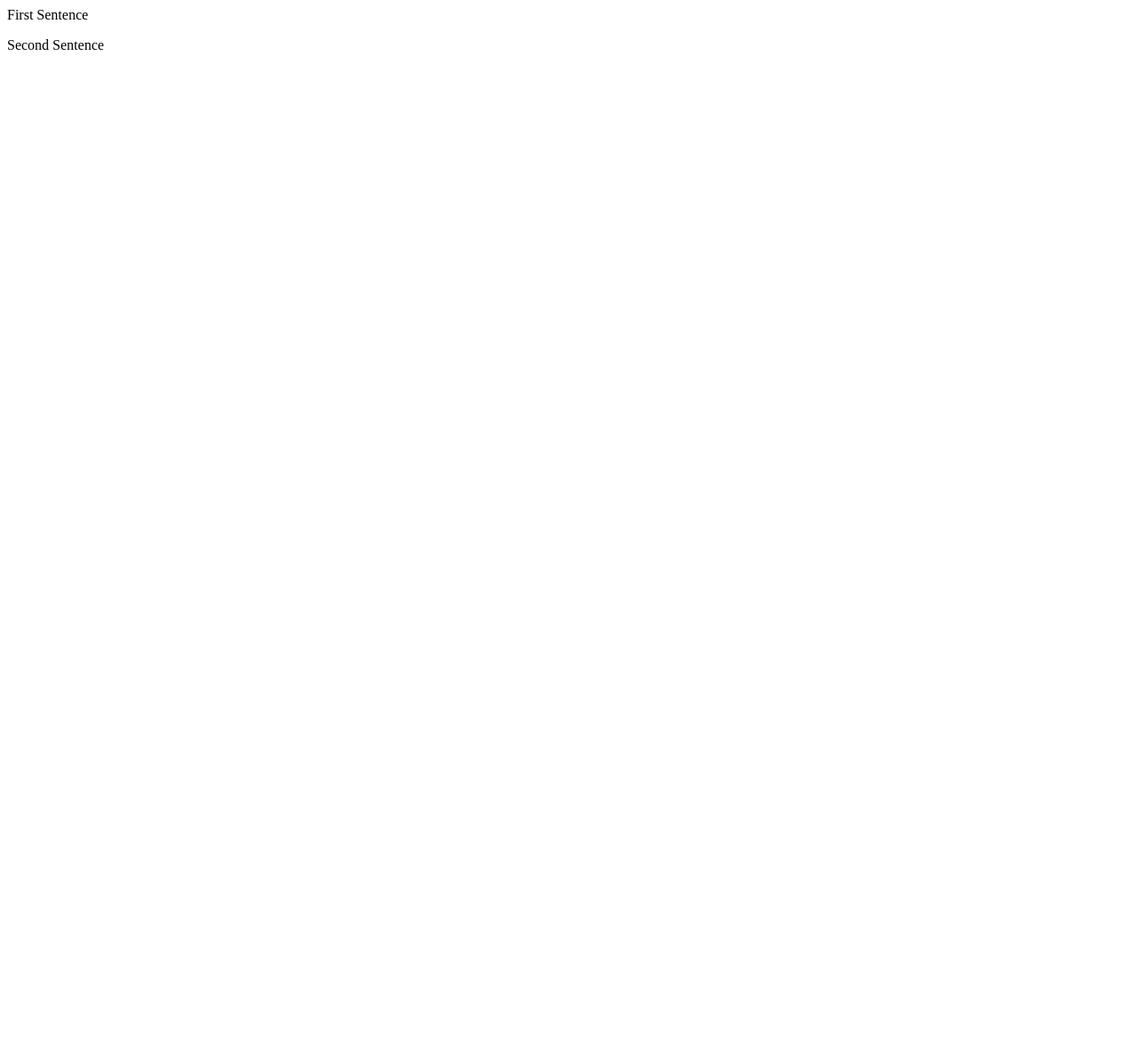
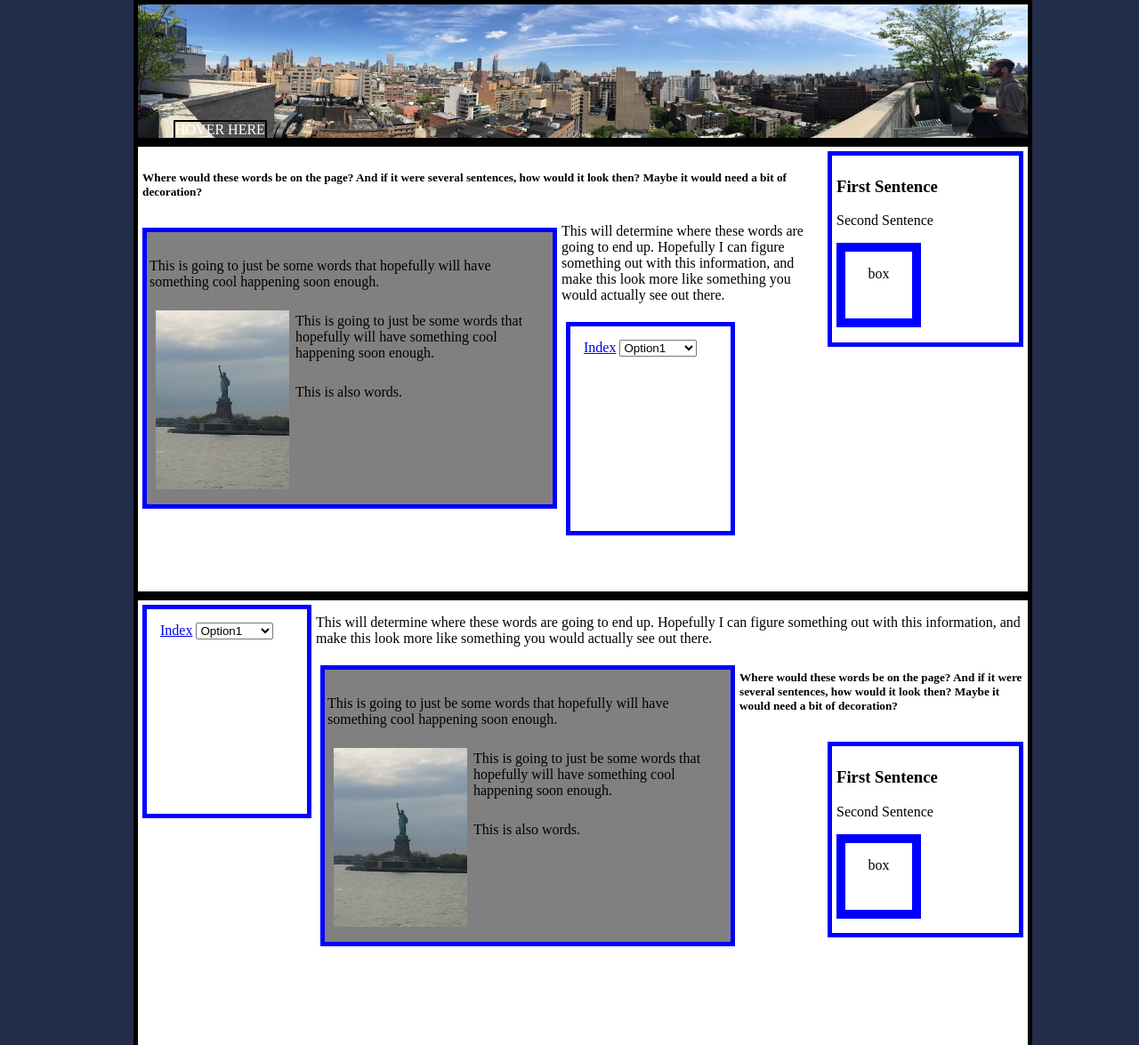
Before and after one commit to sunnyfairly/practice, a plain HTML site: page index.html in a window 1280 px wide. Shown: the top 1175 px of the page at 89% size. Before the commit the page ends 800 px from the top, so only its background shows below. Drawn offline with Linux system fonts and the light colour scheme.

Commit message:
first commit

```diff
--- /dev/null
+++ b/css.css
@@ -0,0 +1,138 @@
+/* Topbox stuff */
+header {
+	margin-left: 150px;
+	margin-right: 150px;
+	width: 1000px;
+	height: 150px;
+	border: 5px;
+	border-color: black;
+	border-style: solid;
+		background-position: center;
+	 	background-image: url('images/pano.JPG');
+	 	background-repeat: no-repeat;
+	 	background-size: 1000px 150px;
+	 }
+/* menu dropdown */
+.dropbox {
+	margin: 130 40 0;
+	color: white;
+	border: 2px;
+	border-style: solid;
+	border-color: black;
+	position: relative;
+	display: inline-block;
+}
+.dropbox-content {
+	width: 200px;
+	height: 200px;
+	display: block;
+	margin: 0;
+	color: black;
+	background-color: white;
+	position: absolute;
+	display: none;
+}
+.dropbox:hover .dropbox-content{
+	display: block;
+}
+
+/* body */
+body {
+      width: 100%;
+      height: 100%;
+      border: 0;
+      margin: 0;
+      padding: 0;
+      background-color: #222d4a;
+    }
+/* This contains the 3 boxes and some words */
+.div1 {
+	width:1000px;
+	height: 500px;
+	margin-left: 150;
+	margin-right: 150;
+	border: 5px;
+	border-style: solid;
+	border-color: black;
+	background-color: white;
+	}
+/* First & Second Sentence with box */
+.box1 {
+	height: 200px;
+	width: 200px;
+	margin: 5;
+	padding: 5 5;
+	border: 5px;
+	border-style: solid;
+	border-color: blue;
+	overflow: auto;
+	float: right;
+	}
+.box1a {
+	height: 75px;
+	width: 75px;
+	margin: 0;
+	padding: 0;
+	border: 10px;
+	border-style: solid;
+	border-color: blue;
+	text-align: center;
+	overflow: auto;
+	}
+/* index and dropmenu */
+.box2 {
+	width: 150px;
+	height: 200px;
+	margin: 5;
+	padding: 15 15;
+	font-style: bold;
+	border: 5px;
+	border-style: solid;
+	border-color: blue;
+	overflow: auto;
+	float: left;
+	}
+/* Some words with lady liberty */
+.words {
+	width: 450px;
+	height: 300px;
+	margin: 5;
+	padding: 3;
+	border: 5px;
+	border-style: solid;
+	border-color: blue;
+	background-color: gray;
+	overflow: auto;
+	float: left;
+	}
+.p {
+	padding-top: 10;
+}
+.img {
+	margin: 2;
+	padding: 5 5;
+	position: static;
+	float: left;
+}
+.div2 {
+	width:1000px;
+	height: 500px;
+	margin-left: 150;
+	margin-right: 150;
+	background-color: white;
+	border: 5px;
+	border-style: solid;
+	border-color: black;
+	}
+footer {
+	width: 1000px;
+	height: 150px;
+	margin-left: 150px;
+	margin-right: 150px;
+	border: 5px;
+	border-color: black;
+	border-style: solid;
+	background-image: url('images/IMG_2488.JPG');
+	background-repeat: no-repeat;
+	background-size: 1000px 150px;
+	}
--- a/index.html
+++ b/index.html
@@ -1,9 +1,79 @@
 <html>
 <head>
 	<title>Practice Site</title>
+	<link rel="stylesheet" type="text/css" href="css.css">
 </head>
+
 <body>
-	<p>First Sentence</p>
-	<p>Second Sentence</p>
+	<header>
+		<div class="dropbox">
+			<span>HOVER HERE</span>
+			<div class="dropbox-content">
+				<ul>
+					<li>1. This</li>
+					<li>2. That</li>
+					<li>3. The other</li>
+
+				</ul>
+			<div>
+		</div>
+	</header>
+
+	<div class="div1">
+		<div class="box1">
+			<h3>First Sentence</h3>
+			<p>Second Sentence</p>
+			<div class="box1a">
+				<p>box</p>
+			</div>
+		</div>
+		<h5 style="padding: 5"> Where would these words be on the page? And if it were several sentences, how would it look then? Maybe it would need a bit of decoration?</h5>
+		<div class="words">
+			<p class="p">This is going to just be some words that hopefully will have something cool happening soon enough.</p> <img class="img"src="images/liberty.JPG"><p class="p">This is going to just be some words that hopefully will have something cool happening soon enough.</p>
+			<p class="p">This is also words.</p>
+		</div>
+		<p>This will determine where these words are going to end up. Hopefully I can figure something out with this information, and make this look more like something you would actually see out there.</p>
+		<div class="box2">
+			<a href="index.html">Index</a>
+			<select>
+				<option value="Option1">Option1</option>
+				<option value="Option2">Option2</option>
+				<option value="Option3">LastOption</option>
+			</select>
+		</div>
+		<div class="dropdown">
+		</div>
+	</div>
+
+	<div class="div2">
+		<div class="box2">
+			<a href="index.html">Index</a>
+			<select>
+				<option value="Option1">Option1</option>
+				<option value="Option2">Option2</option>
+				<option value="Option3">LastOption</option>
+			</select>
+		</div>
+		<div class="dropdown">
+		</div>
+			<p>This will determine where these words are going to end up. Hopefully I can figure something out with this information, and make this look more like something you would actually see out there.</p>
+		<div class="words">
+			<p class="p">This is going to just be some words that hopefully will have something cool happening soon enough.</p> <img class="img"src="images/liberty.JPG"><p class="p">This is going to just be some words that hopefully will have something cool happening soon enough.</p>
+			<p class="p">This is also words.</p>
+		</div>
+		<h5 style="padding: 5"> Where would these words be on the page? And if it were several sentences, how would it look then? Maybe it would need a bit of decoration?</h5>
+		<div class="box1">
+			<h3>First Sentence</h3>
+			<p>Second Sentence</p>
+			<div class="box1a">
+				<p>box</p>
+			</div>
+		</div>
+	</div>
+
+	<footer>
+	</footer>
+
 </body>
+
 </html>
```
Also changed, not shown: images/IMG_2488.JPG (added), images/IMG_2490.JPG (added), images/liberty.JPG (added), images/pano.JPG (added).
